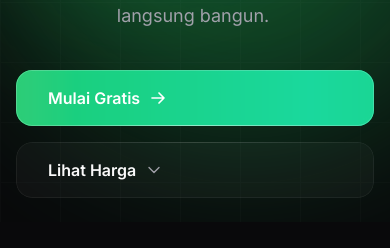
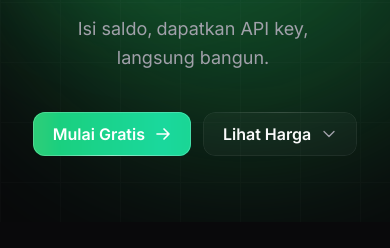
Before and after one commit to mugiwiguna/nana-ai, a Next.js app: page / in a window 390 px wide. Shown: the part 538-786 px from the top of the page. Built offline with nearby package versions, Linux system fonts and the light colour scheme; no server answers.

Commit message:
fix: CTA buttons row on mobile, smaller padding on small screens

```diff
--- a/src/app/page.tsx
+++ b/src/app/page.tsx
@@ -373,19 +373,19 @@ export default function HomePage() {
             initial={{ opacity: 0, y: 20 }}
             animate={{ opacity: 1, y: 0 }}
             transition={{ duration: 0.8, delay: 0.3, ease: [0.16, 1, 0.3, 1] }}
-            className="flex flex-col sm:flex-row gap-4 justify-center"
+            className="flex flex-row flex-wrap gap-3 sm:gap-4 justify-center"
           >
             {/* Primary — liquid glass + gradient */}
             <Link
               href="/register"
-              className="group relative overflow-hidden inline-flex items-center gap-2.5 text-white font-semibold px-8 py-4 rounded-2xl transition-all duration-500 hover:scale-[1.03] active:scale-[0.98]"
+              className="group relative overflow-hidden inline-flex items-center gap-2.5 text-white font-semibold px-5 py-2.5 sm:px-8 sm:py-4 rounded-xl sm:rounded-2xl transition-all duration-500 hover:scale-[1.03] active:scale-[0.98]"
             >
               {/* Animated gradient bg */}
               <span className="absolute inset-0 bg-gradient-to-r from-[var(--gradient-start)] via-emerald-400 to-[var(--gradient-start)] bg-[length:200%_100%] animate-shimmer" />
               {/* Glass overlay */}
               <span className="absolute inset-0 bg-white/10 backdrop-blur-[2px]" />
               {/* Inner glow ring */}
-              <span className="absolute inset-0 rounded-2xl ring-1 ring-inset ring-white/20" />
+              <span className="absolute inset-0 rounded-xl sm:rounded-2xl ring-1 ring-inset ring-white/20" />
               {/* Bottom highlight */}
               <span className="absolute bottom-0 left-4 right-4 h-px bg-gradient-to-r from-transparent via-white/40 to-transparent" />
               <span className="relative z-10">Mulai Gratis</span>
@@ -397,12 +397,12 @@ export default function HomePage() {
             {/* Secondary — glass ghost */}
             <Link
               href="/#pricing"
-              className="group relative overflow-hidden inline-flex items-center gap-2.5 text-[var(--text-primary)] font-semibold px-8 py-4 rounded-2xl transition-all duration-500 hover:scale-[1.03] active:scale-[0.98]"
+              className="group relative overflow-hidden inline-flex items-center gap-2.5 text-[var(--text-primary)] font-semibold px-5 py-2.5 sm:px-8 sm:py-4 rounded-xl sm:rounded-2xl transition-all duration-500 hover:scale-[1.03] active:scale-[0.98]"
             >
               {/* Glass bg */}
               <span className="absolute inset-0 bg-[var(--glass-bg)] backdrop-blur-xl" />
               {/* Border */}
-              <span className="absolute inset-0 rounded-2xl ring-1 ring-inset ring-[var(--border-color)] group-hover:ring-[var(--gradient-start)]/30 transition-all duration-500" />
+              <span className="absolute inset-0 rounded-xl sm:rounded-2xl ring-1 ring-inset ring-[var(--border-color)] group-hover:ring-[var(--gradient-start)]/30 transition-all duration-500" />
               {/* Top highlight */}
               <span className="absolute top-0 left-4 right-4 h-px bg-gradient-to-r from-transparent via-white/10 to-transparent" />
               <span className="relative z-10">Lihat Harga</span>
@@ -605,25 +605,25 @@ export default function HomePage() {
               <p className="text-lg text-[var(--text-secondary)] mb-8 max-w-lg mx-auto">
                 Bergabung dengan ribuan developer yang sudah menggunakan nanaAI. Dapat $1 kredit gratis saat daftar.
               </p>
-              <div className="flex flex-col sm:flex-row gap-4 justify-center">
+              <div className="flex flex-row flex-wrap gap-3 sm:gap-4 justify-center">
                 {/* Primary liquid glass */}
                 <Link
                   href="/register"
-                  className="group relative overflow-hidden inline-flex items-center gap-2.5 text-white font-semibold px-8 py-4 rounded-2xl transition-all duration-500 hover:scale-[1.03] active:scale-[0.98]"
+                  className="group relative overflow-hidden inline-flex items-center gap-2.5 text-white font-semibold px-5 py-2.5 sm:px-8 sm:py-4 rounded-xl sm:rounded-2xl transition-all duration-500 hover:scale-[1.03] active:scale-[0.98]"
                 >
                   <span className="absolute inset-0 bg-gradient-to-r from-[var(--gradient-start)] via-emerald-400 to-[var(--gradient-start)] bg-[length:200%_100%] animate-shimmer" />
                   <span className="absolute inset-0 bg-white/10 backdrop-blur-[2px]" />
-                  <span className="absolute inset-0 rounded-2xl ring-1 ring-inset ring-white/20" />
+                  <span className="absolute inset-0 rounded-xl sm:rounded-2xl ring-1 ring-inset ring-white/20" />
                   <span className="absolute bottom-0 left-4 right-4 h-px bg-gradient-to-r from-transparent via-white/40 to-transparent" />
                   <span className="relative z-10">Mulai Gratis</span>
                 </Link>
                 {/* Secondary glass ghost */}
                 <Link
                   href="/login"
-                  className="group relative overflow-hidden inline-flex items-center gap-2.5 text-[var(--text-primary)] font-semibold px-8 py-4 rounded-2xl transition-all duration-500 hover:scale-[1.03] active:scale-[0.98]"
+                  className="group relative overflow-hidden inline-flex items-center gap-2.5 text-[var(--text-primary)] font-semibold px-5 py-2.5 sm:px-8 sm:py-4 rounded-xl sm:rounded-2xl transition-all duration-500 hover:scale-[1.03] active:scale-[0.98]"
                 >
                   <span className="absolute inset-0 bg-[var(--glass-bg)] backdrop-blur-xl" />
-                  <span className="absolute inset-0 rounded-2xl ring-1 ring-inset ring-[var(--border-color)] group-hover:ring-[var(--gradient-start)]/30 transition-all duration-500" />
+                  <span className="absolute inset-0 rounded-xl sm:rounded-2xl ring-1 ring-inset ring-[var(--border-color)] group-hover:ring-[var(--gradient-start)]/30 transition-all duration-500" />
                   <span className="absolute top-0 left-4 right-4 h-px bg-gradient-to-r from-transparent via-white/10 to-transparent" />
                   <span className="relative z-10">Masuk</span>
                 </Link>
```
Also changed, not shown: 2 other files (tests, documents, lock files or other folders).
